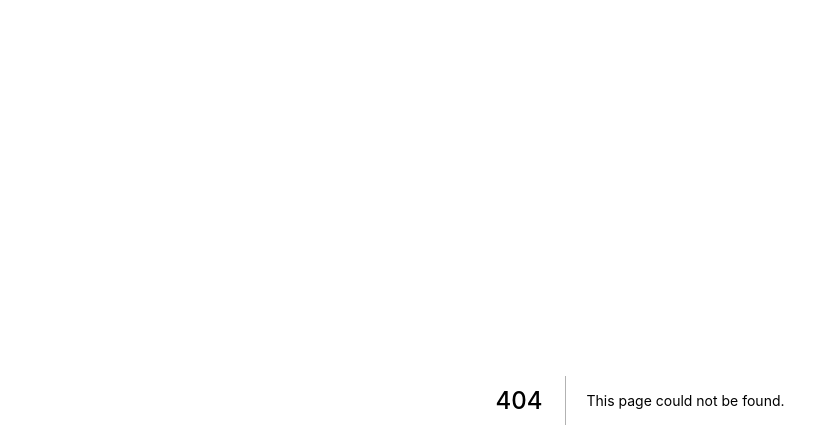
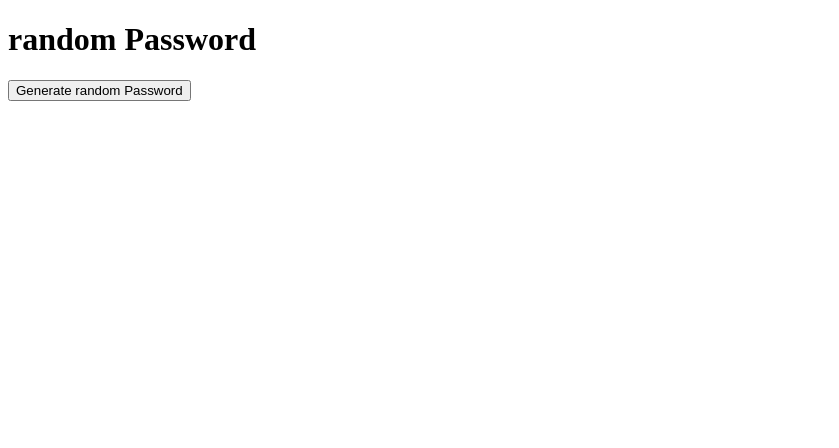
Before and after one commit to pulkitgangwar/fake-data-generator, a Next.js app: page /randompassword in a window 1280 px wide. Before the commit this address had no page. Shown: the top 448 px of the page, without its empty margins (0-839 px from the left). Built offline with nearby package versions, Linux system fonts and the light colour scheme.

Commit message:
added randompassword and randomemail route ,added displayComponent

```diff
--- /dev/null
+++ b/src/components/DisplayComponent.js
@@ -0,0 +1,17 @@
+import React, { useState } from "react";
+
+const DisplayComponent = ({ title, fakerFunction }) => {
+  const [random, setRandom] = useState("");
+
+  return (
+    <div>
+      <h1>{title}</h1>
+      <button onClick={() => setRandom(fakerFunction())}>
+        Generate {title}
+      </button>
+      <h1>{random ? random : null}</h1>
+    </div>
+  );
+};
+
+export default DisplayComponent;
--- a/src/components/DisplayFakeData.js
+++ b/src/components/DisplayFakeData.js
@@ -8,6 +8,7 @@ const DisplayFakeData = () => {
       <p>Email : {faker.internet.email()}</p>
       <p>Username : {faker.internet.userName()}</p>
       <p>Password : {faker.internet.password()}</p>
+      <hr />
     </div>
   );
 };
--- a/src/components/FakeComponent.js
+++ b/src/components/FakeComponent.js
@@ -34,7 +34,9 @@ const FakeComponent = () => {
         ) : null}
         {loading ? <h1>Loading ....</h1> : null}
         {fakeDataCount.length
-          ? fakeDataCount.map(() => <DisplayFakeData />)
+          ? fakeDataCount.map((singleFakeData, index) => (
+              <DisplayFakeData key={`${Math.random()}-${index}`} />
+            ))
           : null}
       </div>
     </div>
--- a/src/components/Form.js
+++ b/src/components/Form.js
@@ -7,10 +7,11 @@ const Form = ({ getFakeData }) => {
     <form className="form" onSubmit={(e) => getFakeData(e, count)}>
       <input
         className="form__input form__input--count"
-        type="text"
+        type="number"
         value={count}
         name="count"
         onChange={(e) => setCount(e.target.value)}
+        placeholder="Enter The Count For Data"
       />
       <button type="submit" className="form__btn">
         Get Data
--- /dev/null
+++ b/src/pages/randompassword.js
@@ -0,0 +1,16 @@
+import faker from "faker";
+
+// importing components
+import DisplayComponent from "../components/DisplayComponent";
+
+const RandomPassword = () => {
+  faker.seed(123);
+  return (
+    <DisplayComponent
+      title="random Password"
+      fakerFunction={faker.internet.password}
+    />
+  );
+};
+
+export default RandomPassword;
```
Also changed, not shown: src/pages/randomemail.js (added, +15 -0 lines).
